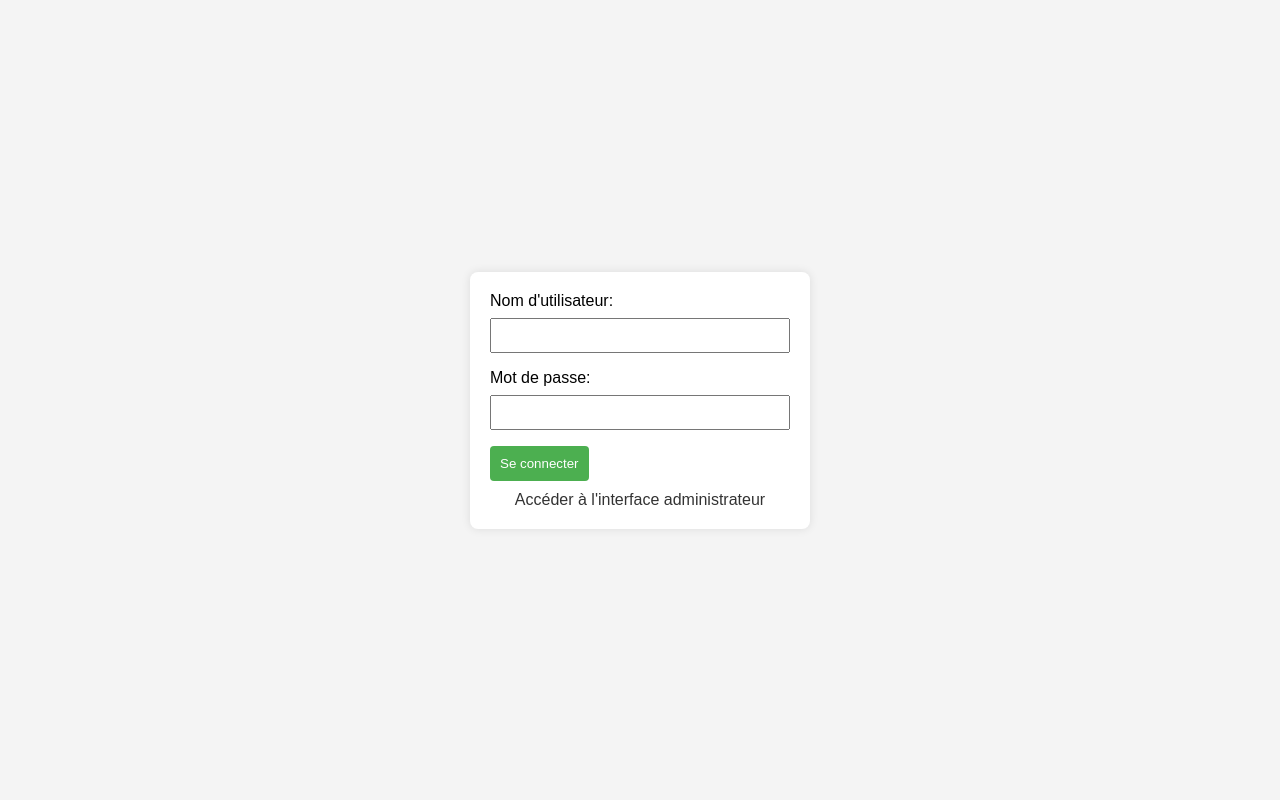
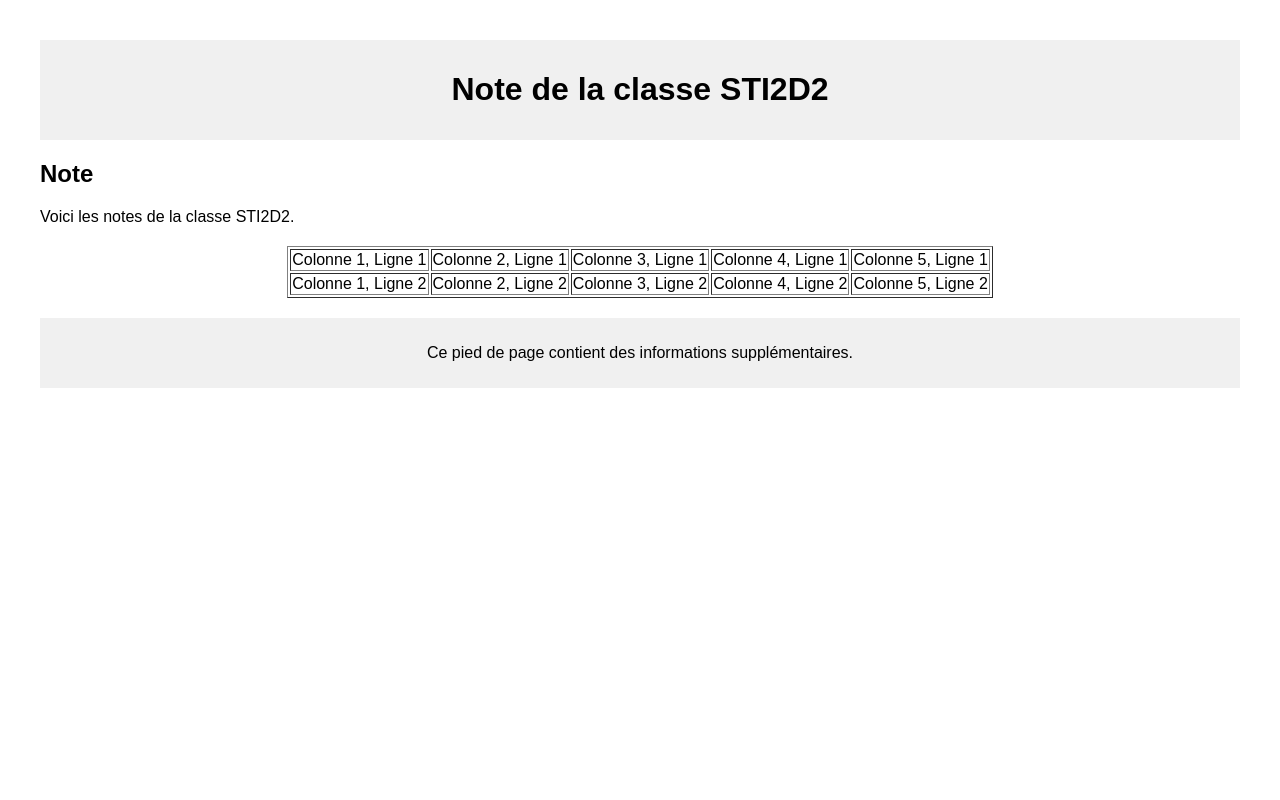
Before and after one commit to yannissenpai/projet-AYA-DJANGO, a Django app: page / in a window 1280 px wide. Run offline with Django 5.2, Linux system fonts and the light colour scheme.

Commit message:
Add files via upload

```diff
--- a/AYA/home/templates/home/index.html
+++ b/AYA/home/templates/home/index.html
@@ -3,72 +3,66 @@
 <head>
     <meta charset="UTF-8">
     <meta name="viewport" content="width=device-width, initial-scale=1.0">
-    <title>Connexion</title>
+    <title>STI2D2</title>
     <style>
         body {
             font-family: Arial, sans-serif;
-            background-color: #f4f4f4;
-            margin: 0;
-            padding: 0;
-            display: flex;
-            justify-content: center;
-            align-items: center;
-            height: 100vh;
+            margin: 20px;
+            padding: 20px;
         }
-
-        form {
-            background-color: #fff;
-            padding: 20px;
-            border-radius: 8px;
-            box-shadow: 0 0 10px rgba(0, 0, 0, 0.1);
-            width: 300px;
+        header {
+            text-align: center;
+            background-color: #f0f0f0;
+            padding: 10px;
         }
-
-        label {
-            display: block;
-            margin-bottom: 8px;
+        section {
+            margin-top: 20px;
         }
-
-        input {
-            width: 100%;
-            padding: 8px;
-            margin-bottom: 16px;
-            box-sizing: border-box;
-        }
-
-        button {
-            background-color: #4caf50;
-            color: #fff;
+        footer {
+            text-align: center;
+            margin-top: 20px;
             padding: 10px;
-            border: none;
-            border-radius: 4px;
-            cursor: pointer;
-        }
-
-        /* Ajout de styles pour le lien */
-        a {
-            display: block;
-            text-align: center;
-            margin-top: 10px;
-            text-decoration: none;
-            color: #333;
+            background-color: #f0f0f0;
         }
     </style>
 </head>
 <body>
 
-    <form>
-        <label for="username">Nom d'utilisateur:</label>
-        <input type="text" id="username" name="username" required>
+    <header>
+        <h1>Note de la classe STI2D2</h1>
+    </header>
 
-        <label for="password">Mot de passe:</label>
-        <input type="password" id="password" name="password" required>
+    <section>
+        <h2>Note</h2>
+        <p>Voici les notes de la classe STI2D2.</p>
+    </section>
 
-        <button type="submit">Se connecter</button>
 
-        <!-- Bouton pour les administrateurs -->
-        <a href="http://127.0.0.1:8000/admin/">Accéder à l'interface administrateur</a>
-    </form>
+    <section style="text-align: center;">
+
+    <!-- Tableau 5x2 -->
+    <table border="1" style="margin: auto;">
+        <tr>
+            <td>Colonne 1, Ligne 1</td>
+            <td>Colonne 2, Ligne 1</td>
+            <td>Colonne 3, Ligne 1</td>
+            <td>Colonne 4, Ligne 1</td>
+            <td>Colonne 5, Ligne 1</td>
+        </tr>
+        <tr>
+            <td>Colonne 1, Ligne 2</td>
+            <td>Colonne 2, Ligne 2</td>
+            <td>Colonne 3, Ligne 2</td>
+            <td>Colonne 4, Ligne 2</td>
+            <td>Colonne 5, Ligne 2</td>
+        </tr>
+    </table>
+</section>
+
+
+    <footer>
+        <p>Ce pied de page contient des informations supplémentaires.</p>
+    </footer>
 
 </body>
 </html>
```
Also changed, not shown: AYA/db.sqlite3.
